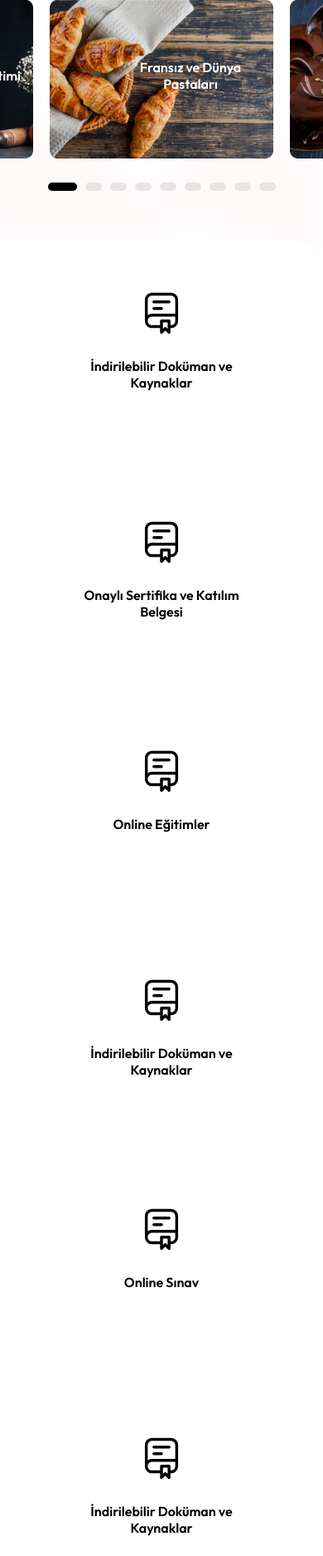
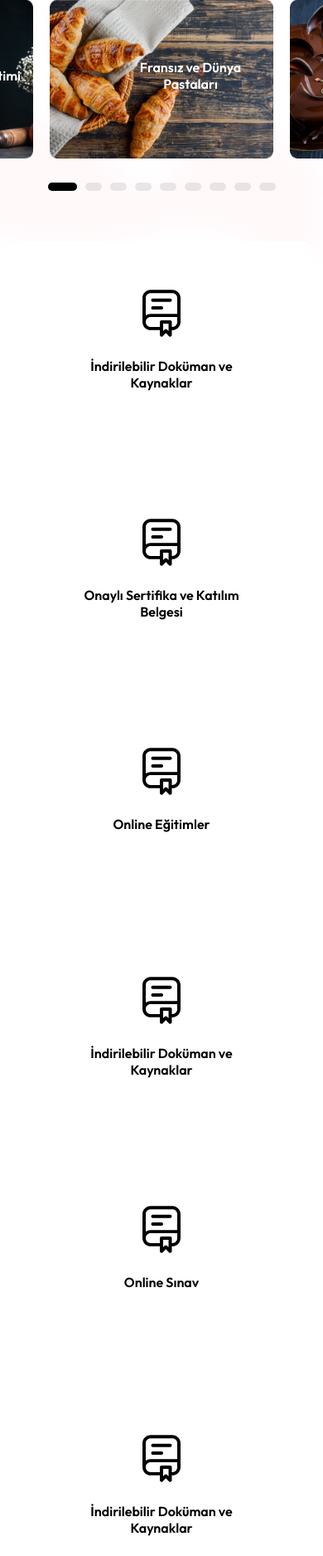
Before and after one commit to sukruesenn/didaryanar.github.io, a PHP site: page / in a window 390 px wide. Shown: the part 1264-3139 px from the top of the page at 83% size. Run offline with PHP 8.4, Linux system fonts and the light colour scheme; some libraries are stand-ins or nearby versions.

Commit message:
Update media-queries.css

```diff
--- a/css/media-queries.css
+++ b/css/media-queries.css
@@ -822,9 +822,6 @@
     .document-section .box-wrapper .document-title{
         width: 240px;
     }
-    .document-section .box-wrapper .box-img .box-icon{
-        width: 55px;
-    }
     /* #Document Section */
 
     /* Highlights Section */
```
